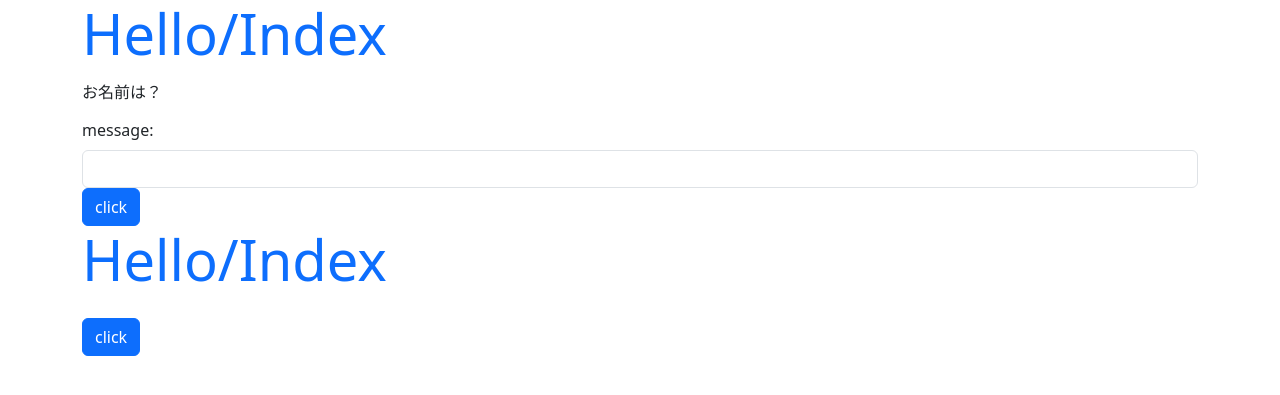
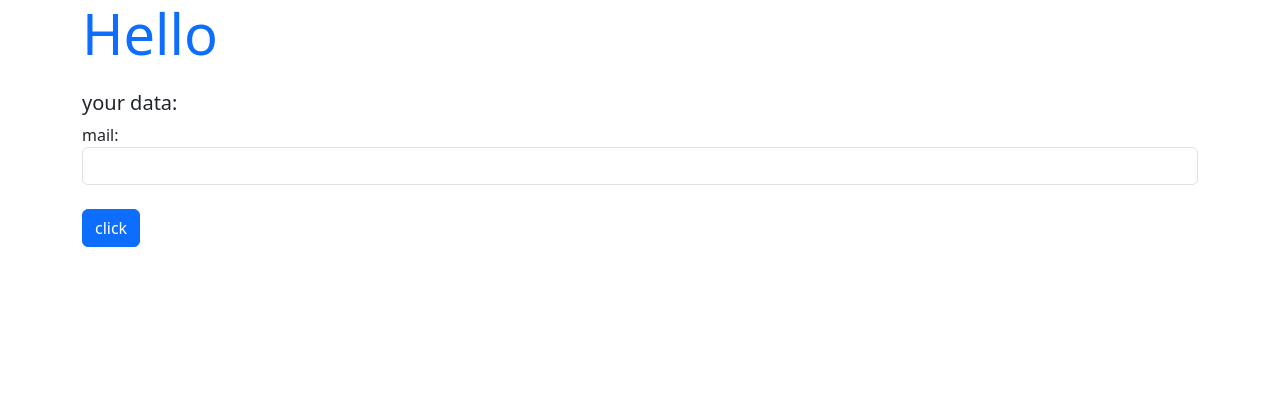
Before and after one commit to yusuke1816/python-django_app, a Django app: page /hello/ in a window 1280 px wide. Shown: the top 395 px of the page. Run offline with Django 4.2, Linux system fonts and the light colour scheme; some libraries are stand-ins or nearby versions.

Commit message:
form作成

```diff
--- a/hello/forms.py
+++ b/hello/forms.py
@@ -1,6 +1,5 @@
 from django import forms
 
 class HelloForm(forms.Form):
-  name = forms.CharField(label='name')
-  mail = forms.CharField(label='mail')
-  age = forms.IntegerField(label='age')
+  mail = forms.EmailField(label='mail', \
+    widget=forms.EmailInput(attrs={'class':'form-control'}))
--- a/hello/templates/hello/index.html
+++ b/hello/templates/hello/index.html
@@ -1,30 +1,22 @@
 {% load static %}
-<!doctype html>
+<!DOCTYPE html>
 <html lang="ja">
   <head>
-  <meta charset="utf-8">
+    <meta charset="utf-8" />
     <title>{{title}}</title>
     <!-- CSS only -->
-  <link href="https://cdn.jsdelivr.net/npm/bootstrap/dist/css/bootstrap.css"
-    rel="stylesheet" crossorigin="anonymous">
+    <link
+      href="https://cdn.jsdelivr.net/npm/bootstrap/dist/css/bootstrap.css"
+      rel="stylesheet"
+      crossorigin="anonymous"
+    />
   </head>
   <body class="container">
     <h1 class="display-4 text-primary">{{title}}</h1>
-  <p class="h6 my-3">{{msg}}</p>
-  <form action="{% url 'form' %}" method="post">
-    {% csrf_token %}
-    <label for="msg" class="form-label">message: </label>
-    <input id="msg" type="text" name="msg" class="form-control">
-    <input type="submit" value="click" class="btn btn-primary">
-  </form>
-</body><body class="container">
-  <h1 class="display-4 text-primary">{{title}}</h1>
     <p class="h5 mt-4">{{message|safe}}</p>
     <form action="{% url 'index' %}" method="post">
-    {% csrf_token %}
-    {{ form }}
-    <input type="submit" value="click" class="btn btn-primary">
+      {% csrf_token %} {{ form.as_p }}
+      <input type="submit" class="btn btn-primary my-2" value="click" />
     </form>
   </body>
-
 </html>
--- a/hello/urls.py
+++ b/hello/urls.py
@@ -1,9 +1,9 @@
-from django.urls import path
-from . import views
 
 
 
+from django.urls import path
+from .views import HelloView
+
 urlpatterns = [
-  path('', views.index, name='index'),
-  path('form', views.form, name='form'),
+  path('', HelloView.as_view(), name='index'),
 ]
--- a/hello/views.py
+++ b/hello/views.py
@@ -1,16 +1,22 @@
 from django.shortcuts import render
+from django.http import HttpResponse
+from django.views.generic import TemplateView
+from .forms import HelloForm
 
-def index(request):
-  params = {
-    'title':'Hello/Index',
-    'msg':'お名前は？',
-  }
-  return render(request, 'hello/index.html', params)
+class HelloView(TemplateView):
 
-def form(request):
-  msg = request.POST['msg']
-  params = {
-    'title':'Hello/Form',
-    'msg':'こんにちは、' + msg + 'さん。',
-  }
-  return render(request, 'hello/index.html', params)
+  def __init__(self):
+    self.params = {
+      'title': 'Hello',
+      'message': 'your data:',
+      'form': HelloForm()
+    }
+
+  def get(self, request):
+    return render(request, 'hello/index.html', self.params)
+
+  def post(self, request):
+    msg = 'メールアドレスは <b>' + request.POST['mail']
+    self.params['message'] = msg
+    self.params['form'] = HelloForm(request.POST)
+    return render(request, 'hello/index.html', self.params)
```
Lines whose indentation alone changed are shown as unchanged.
